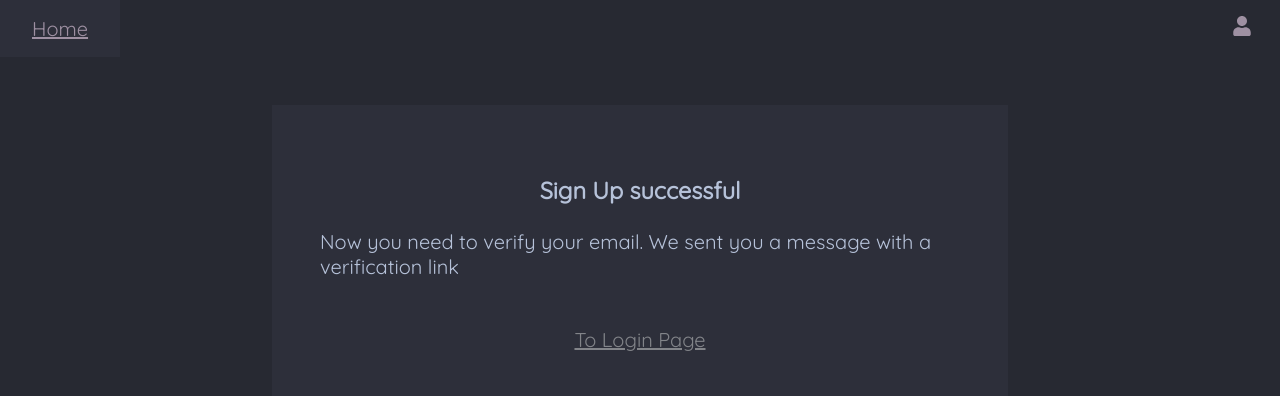
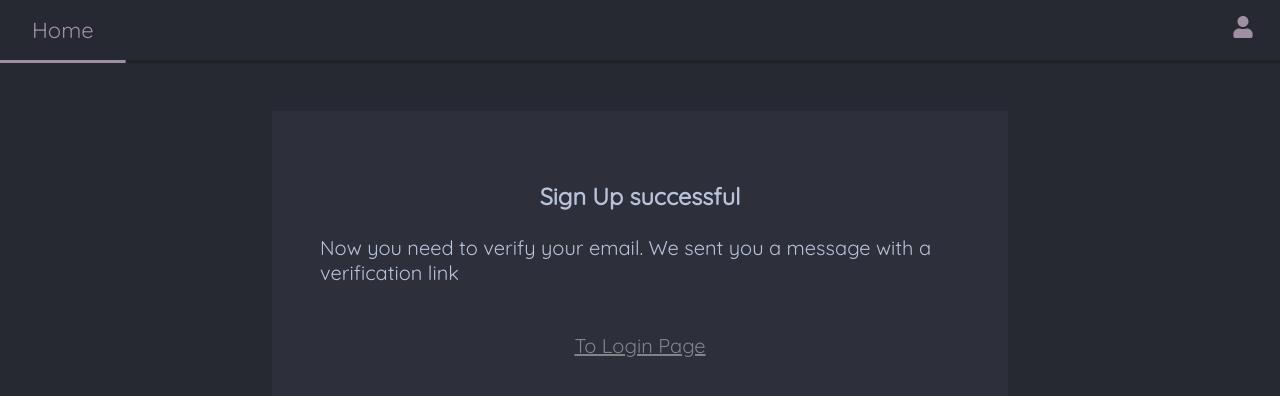
Before and after one commit to zinchenkomig/base-users-frontend, a React (Create React App) app: page /signup_success in a window 1280 px wide. Shown: the top 396 px of the page. Built offline with nearby package versions, Linux system fonts and the light colour scheme.

Commit message:
animations

```diff
--- a/src/App.js
+++ b/src/App.js
@@ -1,4 +1,4 @@
-import {createBrowserRouter, Link, Outlet, RouterProvider} from "react-router-dom";
+import {createBrowserRouter, Link, NavLink, Outlet, RouterProvider} from "react-router-dom";
 import ErrorPage from "./pages/ErrorPage";
 import Login from "./pages/Login";
 import SignUp from "./pages/SignUp";
@@ -86,6 +86,14 @@ export default function App(){
     )
 }
 
+function NavBar({to, children}){
+    return (
+        <NavLink to={to} className={({ isActive}) => isActive ? `link link--elara link--elara-active` : `link link--elara`}>
+            {children}
+        </NavLink>
+    )
+}
+
 
 function Root() {
     const { userInfo } = useContext(AuthContext);
@@ -94,10 +102,10 @@ function Root() {
   return (
       <div>
       <nav>
-          <Link className="nav-link" to={`/`}>Home</Link>
+          <NavBar to={`/`}>Home</NavBar>
 
           {userInfo?.roles?.includes("admin")
-              ? <Link className="nav-link" to={`/manage/users`}>Manage</Link>
+              ? <NavBar to={`/manage/users`}>Manage</NavBar>
               : <></>
           }
 
--- a/src/assets/style.css
+++ b/src/assets/style.css
@@ -2,8 +2,11 @@
 :root {
   --white-text: #b6c2d9;
   --grey-text: #8891a2;
+  --dark-shadow: #202226;
   --dark-bg: #272932;
-  --visited-link: #9E90A2;
+  --primary: #9E90A2;
+  --secondary: #4f3b46;
+  --accent: #947CA9;
   --link: #828489;
   --hovered: #2D2F3AFF;
   --profile-container: #3c3e4d;
@@ -22,7 +25,7 @@
   color: var(--fail);
 }
 a:visited {
-  color: var(--visited-link);
+  color: var(--primary);
 }
 a {
   color: var(--link);
@@ -30,6 +33,7 @@ a {
 nav {
   display: flex;
   width: 100%;
+  border-bottom: var(--dark-shadow) solid 3px;
 }
 body {
   background-color: var(--dark-bg);
@@ -56,27 +60,73 @@ input:focus {
 }
 button {
   padding: 1rem;
-  background-color: var(--visited-link);
+  background-color: var(--primary);
   border: none;
   font-size: 18px;
   color: var(--dark-bg);
   cursor: pointer;
   width: 15rem;
+  border-radius: 0.5rem;
+  transition: all 0.1s linear;
+}
+button:hover {
+  scale: 1.05;
+}
+button:active {
+  scale: 1.08;
 }
 .alt-color {
   background-color: var(--alt);
 }
 .nav-link {
+  color: var(--primary);
+}
+.link {
   padding: 1rem 2rem;
-  color: var(--visited-link);
+  cursor: pointer;
+  font-size: 18px;
+  position: relative;
+  white-space: nowrap;
+  color: var(--primary);
+  text-decoration: none;
+  text-align: center;
 }
-.nav-link:hover {
-  background-color: var(--hovered);
+.link::before,
+.link::after {
+  position: absolute;
+  width: 100%;
+  height: 1px;
+  background: currentColor;
+  top: 100%;
+  left: 0;
+  pointer-events: none;
 }
-.nav-link-toggled {
-  padding: 1rem 2rem;
-  color: var(--visited-link);
-  background-color: var(--hovered);
+.link::before {
+  content: '';
+  /* show by default */
+}
+.link--elara {
+  font-size: 1.375rem;
+}
+.link--elara::before {
+  transform-origin: 50% 100%;
+  transition: clip-path 0.3s, transform 0.3s cubic-bezier(0.2, 1, 0.8, 1);
+  clip-path: polygon(0% 0%, 0% 100%, 0 100%, 0 0, 100% 0, 100% 100%, 0 100%, 0 100%, 100% 100%, 100% 0%);
+}
+.link--elara:hover::before {
+  transform: translate3d(0, 2px, 0) scale3d(1, 3, 1);
+  clip-path: polygon(0% 0%, 0% 100%, 50% 100%, 50% 0, 50% 0, 50% 100%, 50% 100%, 0 100%, 100% 100%, 100% 0%);
+}
+.link--elara-active::before {
+  transform: translate3d(0, 2px, 0) scale3d(1, 3, 1);
+  clip-path: polygon(0% 0%, 0% 100%, 50% 100%, 50% 0, 50% 0, 50% 100%, 50% 100%, 0 100%, 100% 100%, 100% 0%);
+}
+.link--elara span {
+  display: inline-block;
+  transition: transform 0.3s cubic-bezier(0.2, 1, 0.8, 1);
+}
+.link--elara:hover span {
+  transform: translate3d(0, -2px, 0);
 }
 /* Smartphones (portrait) ----------- */
 @media only screen and (max-width: 480px) {
@@ -152,6 +202,10 @@ button {
 .button-half {
   width: 7.5rem;
 }
+.button-margin {
+  width: 7rem;
+  margin: 0.8rem;
+}
 .login-choose-container {
   padding: 1rem 0.3rem;
 }
@@ -162,7 +216,7 @@ hr {
   width: 18rem;
 }
 .users-table {
-  border: var(--visited-link);
+  border: var(--primary);
   border-radius: 1px;
   display: flex;
   flex-direction: column;
@@ -184,9 +238,10 @@ hr {
 .profile-info-container {
   align-self: center;
   margin-top: 2rem;
-  gap: 1rem;
   display: flex;
   flex-direction: column;
+  padding: 1rem;
+  border: var(--grey-text) 1px solid;
 }
 .profile-pic-container {
   display: flex;
@@ -381,7 +436,7 @@ button.no-bg-button:disabled:hover {
 }
 .editable-field-input {
   margin-left: 1rem;
-  height: 3rem;
+  height: 4rem;
   max-width: 20rem;
   display: flex;
   align-items: center;
@@ -406,4 +461,21 @@ button.no-bg-button:disabled:hover {
 .indent-left {
   margin-left: 8rem;
 }
+.profile-row {
+  display: flex;
+  flex-direction: row;
+  align-items: center;
+  padding-left: 1rem;
+  padding-right: 1rem;
+}
+.profile-row-name {
+  width: 10rem;
+}
+.alt-button {
+  margin: 0.5rem;
+  background-color: var(--secondary);
+  color: var(--white-text);
+  cursor: pointer;
+  width: 7rem;
+}
 /*# sourceMappingURL=style.css.map */
--- a/src/assets/style.less
+++ b/src/assets/style.less
@@ -3,8 +3,11 @@
 :root{
   --white-text: #b6c2d9;
   --grey-text: #8891a2;
+  --dark-shadow: #202226;
   --dark-bg: #272932;
-  --visited-link: #9E90A2;
+  --primary: #9E90A2;
+  --secondary: #4f3b46;
+  --accent: #947CA9;
   --link: #828489;
   --hovered: #2D2F3AFF;
   --profile-container: #3c3e4d;
@@ -26,7 +29,7 @@
 }
 
 a:visited{
-  color: var(--visited-link);
+  color: var(--primary);
 }
 
 a{
@@ -36,6 +39,7 @@ a{
 nav{
   display: flex;
   width: 100%;
+  border-bottom: var(--dark-shadow) solid 3px;
 }
 
 body{
@@ -67,12 +71,22 @@ input:focus{
 
 button{
   padding: 1rem;
-  background-color: var(--visited-link);
+  background-color: var(--primary);
   border: none;
   font-size: 18px;
   color: var(--dark-bg);
   cursor: pointer;
   width: 15rem;
+  border-radius: 0.5rem;
+  transition: all 0.1s linear;
+}
+
+button:hover{
+  scale: 1.05;
+}
+
+button:active{
+  scale: 1.08;
 }
 
 .alt-color{
@@ -80,18 +94,65 @@ button{
 }
 
 .nav-link{
-  padding: 1rem 2rem;
-  color: var(--visited-link);
+  color: var(--primary);
 }
 
-.nav-link:hover{
-  background-color: var(--hovered);
+.link {
+  padding: 1rem 2rem;
+  cursor: pointer;
+  font-size: 18px;
+  position: relative;
+  white-space: nowrap;
+  color: var(--primary);
+  text-decoration: none;
+  text-align: center;
 }
 
-.nav-link-toggled {
-  .nav-link;
-  background-color: var(--hovered);
+.link::before,
+.link::after {
+  position: absolute;
+  width: 100%;
+  height: 1px;
+  background: currentColor;
+  top: 100%;
+  left: 0;
+  pointer-events: none;
 }
+
+.link::before {
+  content: '';
+  /* show by default */
+}
+
+.link--elara {
+  font-size: 1.375rem;
+}
+
+.link--elara::before {
+  transform-origin: 50% 100%;
+  transition: clip-path 0.3s, transform 0.3s cubic-bezier(0.2, 1, 0.8, 1);
+  clip-path: polygon(0% 0%, 0% 100%, 0 100%, 0 0, 100% 0, 100% 100%, 0 100%, 0 100%, 100% 100%, 100% 0%);
+}
+
+.link--elara:hover::before {
+  transform: translate3d(0, 2px, 0) scale3d(1, 3, 1);
+  clip-path: polygon(0% 0%, 0% 100%, 50% 100%, 50% 0, 50% 0, 50% 100%, 50% 100%, 0 100%, 100% 100%, 100% 0%);
+}
+
+.link--elara-active::before {
+  transform: translate3d(0, 2px, 0) scale3d(1, 3, 1);
+  clip-path: polygon(0% 0%, 0% 100%, 50% 100%, 50% 0, 50% 0, 50% 100%, 50% 100%, 0 100%, 100% 100%, 100% 0%);
+}
+
+.link--elara span {
+  display: inline-block;
+  transition: transform 0.3s cubic-bezier(0.2, 1, 0.8, 1);
+}
+
+.link--elara:hover span {
+  transform: translate3d(0, -2px, 0);
+}
+
 /* Smartphones (portrait) ----------- */
 @media only screen and (max-width: 480px) {
   .main-content{
@@ -181,6 +242,11 @@ button{
   width: 7.5rem;
 }
 
+.button-margin{
+  width: 7rem;
+  margin: 0.8rem;
+}
+
 .login-choose-container{
   padding: 1rem 0.3rem;
 }
@@ -194,7 +260,7 @@ hr{
 }
 
 .users-table{
-  border: var(--visited-link);
+  border: var(--primary);
   border-radius: 1px;
   display: flex;
   flex-direction: column;
@@ -219,9 +285,10 @@ hr{
 .profile-info-container{
   align-self: center;
   margin-top: 2rem;
-  gap: 1rem;
   display: flex;
   flex-direction: column;
+  padding: 1rem;
+  border: var(--grey-text) 1px solid;
 }
 
 .profile-pic-container{
@@ -462,7 +529,7 @@ button.no-bg-button:disabled:hover{
 
 .editable-field-input{
   margin-left: 1rem;
-  height: 3rem;
+  height: 4rem;
   max-width: 20rem;
   display: flex;
   align-items: center;
@@ -491,3 +558,23 @@ button.no-bg-button:disabled:hover{
 .indent-left{
   margin-left: 8rem;
 }
+
+.profile-row {
+  display: flex;
+  flex-direction: row;
+  align-items: center;
+  padding-left: 1rem;
+  padding-right: 1rem;
+}
+
+.profile-row-name{
+  width: 10rem;
+}
+
+.alt-button{
+  margin: 0.5rem;
+  background-color: var(--secondary);
+  color: var(--white-text);
+  cursor: pointer;
+  width: 7rem;
+}
--- a/src/components/Inputs.js
+++ b/src/components/Inputs.js
@@ -12,8 +12,8 @@ export function MultiSelect({options, defaultValue}){
 
 export function EditableField({isEditing, label, defaultValue, name}){
     return (
-        <div className="editable-field">
-            <div>{label}</div> <div className="editable-field-input">{isEditing ? <input name={name} type="text" defaultValue={defaultValue} className="in-record-input"/> : defaultValue} </div>
+        <div className="profile-row">
+            <div className="profile-row-name">{label}</div> <div className="editable-field-input">{isEditing ? <input name={name} type="text" defaultValue={defaultValue} className="in-record-input"/> : defaultValue} </div>
         </div>
     )
 }
--- a/src/components/ProfileDropDown.js
+++ b/src/components/ProfileDropDown.js
@@ -42,7 +42,7 @@ const ProfileDropDown = () => {
 
     return (
         <div ref={wrapperRef} className="dropdown-profile-container">
-        <div className={(isOpened ? "nav-link-toggled" :"nav-link") + " profile-icon"}
+        <div className={(isOpened ? "link link--elara link--elara-active" :"link link--elara") + " nav-link profile-icon"}
              onClick={() =>
              { if (!isOpened && userInfo.user_guid){setIsOpened(true)}
                 else if(!userInfo.user_guid){navigate('/login')}
--- a/src/pages/Profile.js
+++ b/src/pages/Profile.js
@@ -38,28 +38,31 @@ export default function Profile(){
             {userQuery.isFetched ?
                 <>
             <div className="profile-pic-container">
-                <img src={userQuery?.data.photo_url || process.env.REACT_APP_PROFILE_PIC_STUB} alt="profile"/>
+                <img src={userQuery?.data?.photo_url || process.env.REACT_APP_PROFILE_PIC_STUB} alt="profile"/>
             </div>
+                    <div>
             <div className="profile-info-container">
                 <EditableField label="First name:" isEditing={isEditing}
-                               name="first_name" defaultValue={userQuery?.data['first_name']} />
+                               name="first_name" defaultValue={userQuery?.data?.first_name} />
+                <div><hr/></div>
                 <EditableField label="Last name:" isEditing={isEditing}
-                               name="last_name" defaultValue={userQuery?.data['last_name']} />
+                               name="last_name" defaultValue={userQuery?.data?.last_name} />
+                <div><hr/></div>
                 <EditableField label="Email:" isEditing={isEditing}
-                               name="email" defaultValue={userQuery?.data['email']} />
+                               name="email" defaultValue={userQuery?.data?.email} />
+                <div><hr/></div>
                 <EditableField label="Username:" isEditing={false}
-                               defaultValue={userQuery?.data['username']} />
-                <div className="profile-field">
-                    {!isEditing ? <button onClick={() => setIsEditing(true)}>Edit</button> :
-                        <div>
-                            <button type="submit" className="button-half">Save</button>
-                            <button type="button" className="button-half" onClick={()=>setIsEditing(false)}>Cancel</button>
-                        </div>}
-                </div>
-                <div>
-                    <button type="button">Change Password</button>
-                </div>
+                               defaultValue={userQuery?.data?.username} />
             </div>
+                        <div className="center">
+                            {!isEditing ? <button className="button-margin" onClick={() => setIsEditing(true)}>Edit</button> :
+                                <div>
+                                    <button type="submit" className="button-margin">Save</button>
+                                    <button type="button" className="alt-button" onClick={()=>setIsEditing(false)}>Cancel</button>
+                                </div>}
+                        </div>
+                    </div>
+
                 </>: 'Loading'
             }
                 </div>
--- a/src/pages/UsersManagement.js
+++ b/src/pages/UsersManagement.js
@@ -3,7 +3,6 @@ import axios from "../api/backend";
 import {CancelButton, CheckButton, DeleteButton, EditButton} from "../components/Buttons";
 import {useContext, useState} from "react";
 import AuthContext from "../context/auth";
-import Select from 'react-select'
 import {CheckedIcon, UncheckedIcon} from "../components/Icons";
 import {MultiSelect} from "../components/Inputs";
 
@@ -67,7 +66,7 @@ function UserRecord(user){
         <div className="user-record-container">
             <div className="user-record">
                     <div className="user-record-info">
-                        <span><img src={user.photo_url || process.env.REACT_APP_PROFILE_PIC_STUB} className="user-small-pic" alt="profile"/></span>
+                        <span><img src={user?.photo_url || process.env.REACT_APP_PROFILE_PIC_STUB} className="user-small-pic" alt="profile"/></span>
                         <UserRecordField isSingle={true} fieldName="Username:">
                             {!isEditing ?
                             user.username:
```
Also changed, not shown: 1 other file (tests, documents, lock files or other folders).
